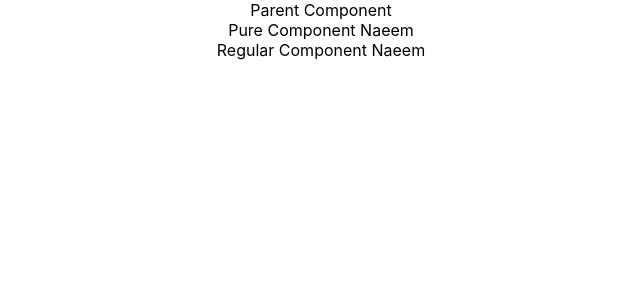
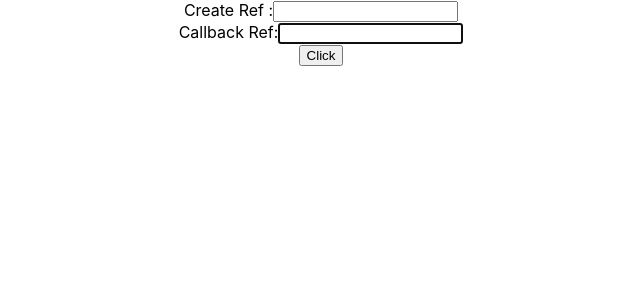
Before and after one commit to Naeem-ur-rahman/react-hello-world, a React (Create React App) app: page / in a window 1280 px wide. Shown: the top 300 px of the page, without its empty margins (319-959 px from the left). Built offline with nearby package versions, Linux system fonts and the light colour scheme.

Commit message:
memo + Ref (Create ref , Callback Ref) commit

```diff
--- a/src/App.js
+++ b/src/App.js
@@ -16,7 +16,8 @@ import './AppStyle.css'
 // import Form from './components/Form';
 // import LifeCycleA from './components/LifeCycleA';
 // import FragmentDemo from './components/FragmentDemo';
-import ParentComp from './components/ParentComp';
+// import ParentComp from './components/ParentComp';
+import RefsDemo from './components/RefsDemo';
 
 function App() {
   return (
@@ -47,9 +48,10 @@ function App() {
       {/* <LifeCycleA /> */}
       {/* <FragmentDemo /> */}
 
-      {/* This to see the behaviour of PureComponent  */}
-      <ParentComp />
+      {/* This to see the behaviour of PureComponent and memo  */}
+      {/* <ParentComp /> */}
 
+      <RefsDemo />
     </div>
   );
 }
--- /dev/null
+++ b/src/components/MemoComp.js
@@ -0,0 +1,12 @@
+import React from 'react'
+
+function MemoComp({ name }) {
+     console.log('Memo Component Renders')
+     return (
+          <div>
+               Memo Components {name}
+          </div>
+     )
+}
+
+export default React.memo(MemoComp)
--- a/src/components/ParentComp.js
+++ b/src/components/ParentComp.js
@@ -1,6 +1,7 @@
 import React, { Component } from 'react'
 import PureComp from './PureComp'
 import RegComp from './RegComp'
+import MemoComp from './MemoComp'
 
 class ParentComp extends Component {
 
@@ -26,8 +27,16 @@ class ParentComp extends Component {
           return (
                <div>
                     Parent Component
+
+                    {/* Pure component don't render if the states are not changing
+                    and it is used for classes */}
                     <PureComp name={this.state.name} />
                     <RegComp name={this.state.name} />
+
+                    {/* Memo Components works same as pure components but
+                    used in Funtions */}
+
+                    <MemoComp name={this.state.name} />
                </div>
           )
      }
--- /dev/null
+++ b/src/components/RefsDemo.js
@@ -0,0 +1,53 @@
+import React, { Component } from 'react'
+
+// Ref is used to access the node from the react application
+// In this example the input field is refernced using refs
+// Second we fetch data from the refernce node
+
+class RefsDemo extends Component {
+     constructor(props) {
+          super(props)
+          this.inputRef = React.createRef(); // create ref
+          this.clickHandler = this.clickHandler.bind(this) // Event Binding
+
+          this.clbRef = null // Callback Ref
+          // Function for set the callback ref
+          this.setClbRef = element => {
+               this.clbRef = element
+          }
+     }
+
+     componentDidMount() {
+          if (this.clbRef) {
+               this.clbRef.focus()
+          }
+          // console.log(this.inputRef);
+          // this.inputRef.current.focus(); // create ref foucus
+     }
+
+     clickHandler() {
+          alert(`Create Ref Value : ${this.inputRef.current.value}\nCallBack Ref Value : ${this.clbRef.value}`)
+          this.inputRef.current.value = ''
+          this.clbRef.value = ''
+          this.inputRef.current.focus();
+     }
+
+     render() {
+          return (
+               <div>
+                    <div>
+                         Create Ref :
+                         <input type='text' ref={this.inputRef} />
+                    </div>
+
+                    <div>
+                         Callback Ref:
+                         <input type='text' ref={this.setClbRef} />
+                    </div>
+                    <button onClick={this.clickHandler}>Click</button>
+               </div>
+          )
+     }
+}
+
+export default RefsDemo
```
